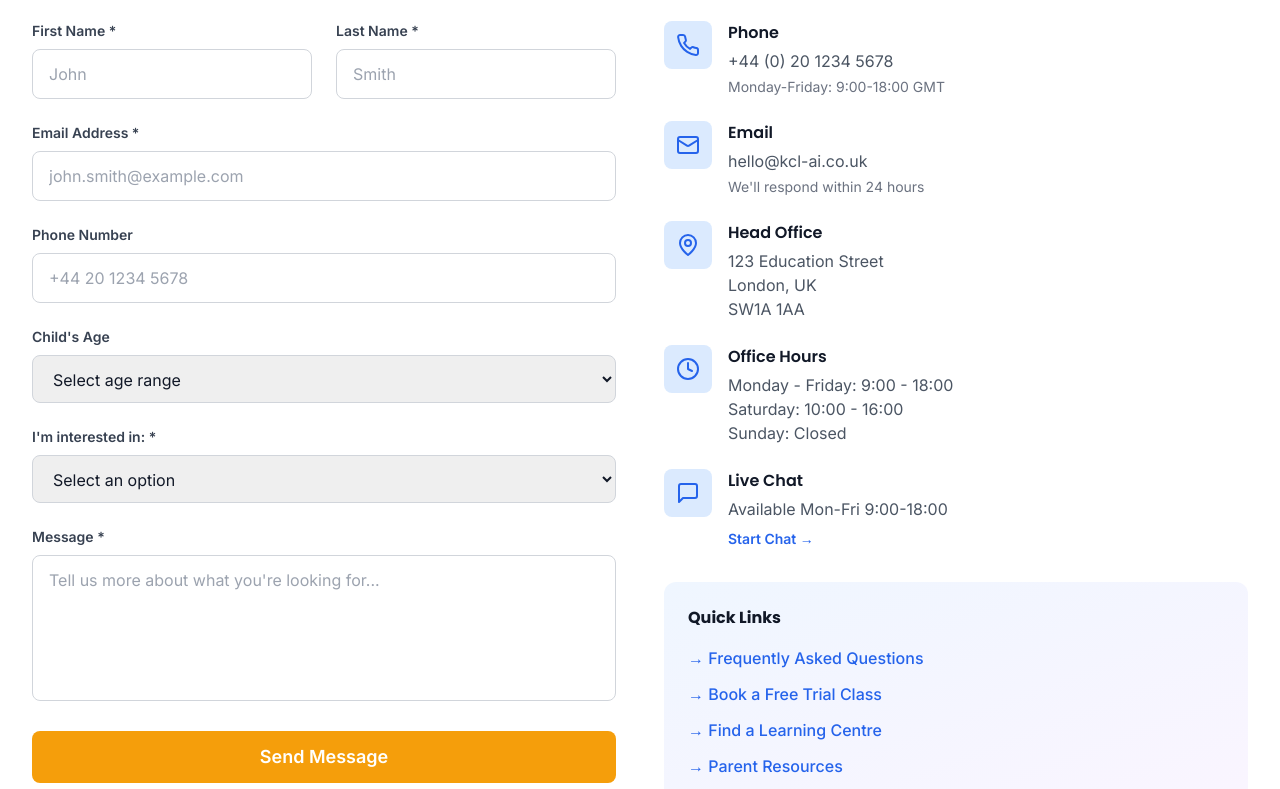
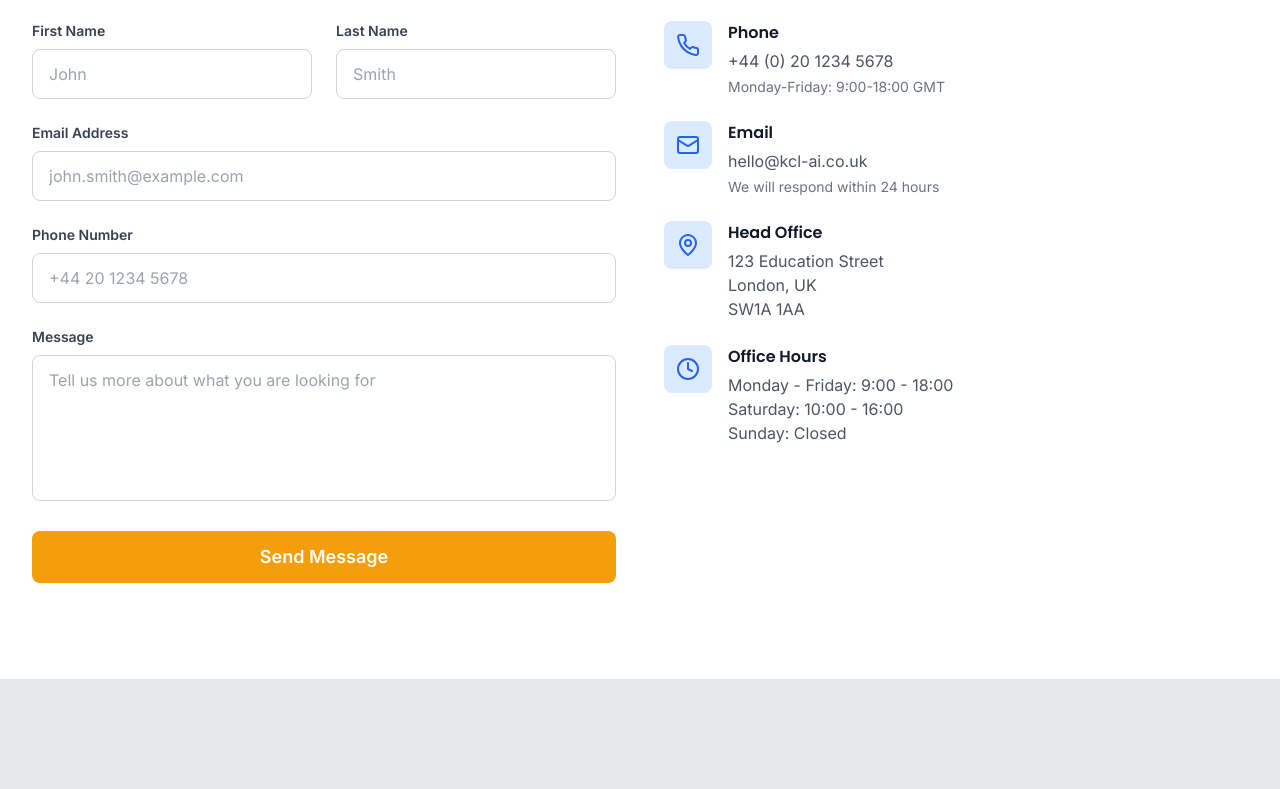
Before and after one commit to Baiyu19951014/baiyu, a Next.js app: page /en/contact in a window 1280 px wide. Shown: the part 571-1360 px from the top of the page. Built offline with nearby package versions, Linux system fonts and the light colour scheme.

Commit message:
fix: 简化 contact 页面,移除 br 标签

```diff
--- a/app/[locale]/contact/page.tsx
+++ b/app/[locale]/contact/page.tsx
@@ -13,14 +13,13 @@ export async function generateMetadata({ params: { locale } }: { params: { local
 export default function ContactPage({ params: { locale } }: { params: { locale: string } }) {
   return (
     <div className="min-h-screen pt-24">
-      {/* Hero Section */}
       <section className="section-padding bg-gradient-to-br from-primary-600 to-purple-600 text-white">
         <div className="container-custom mx-auto text-center">
           <h1 className="text-5xl md:text-6xl font-display font-bold mb-6">
             Get in Touch
           </h1>
           <p className="text-xl md:text-2xl max-w-3xl mx-auto opacity-90">
-            We&apos;re here to answer your questions and help you start your child&apos;s AI learning journey
+            We are here to answer your questions and help you start your child AI learning journey
           </p>
         </div>
       </section>
@@ -28,7 +27,6 @@ export default function ContactPage({ params: { locale } }: { params: { locale:
       <section className="section-padding bg-white">
         <div className="container-custom mx-auto">
           <div className="grid lg:grid-cols-2 gap-12">
-            {/* Contact Form */}
             <div>
               <h2 className="text-3xl font-display font-bold text-gray-900 mb-6">
                 Send us a Message
@@ -37,7 +35,7 @@ export default function ContactPage({ params: { locale } }: { params: { locale:
                 <div className="grid md:grid-cols-2 gap-6">
                   <div>
                     <label htmlFor="firstName" className="block text-sm font-semibold text-gray-700 mb-2">
-                      First Name *
+                      First Name
                     </label>
                     <input
                       type="text"
@@ -50,7 +48,7 @@ export default function ContactPage({ params: { locale } }: { params: { locale:
                   </div>
                   <div>
                     <label htmlFor="lastName" className="block text-sm font-semibold text-gray-700 mb-2">
-                      Last Name *
+                      Last Name
                     </label>
                     <input
                       type="text"
@@ -65,7 +63,7 @@ export default function ContactPage({ params: { locale } }: { params: { locale:
 
                 <div>
                   <label htmlFor="email" className="block text-sm font-semibold text-gray-700 mb-2">
-                    Email Address *
+                    Email Address
                   </label>
                   <input
                     type="email"
@@ -91,47 +89,8 @@ export default function ContactPage({ params: { locale } }: { params: { locale:
                 </div>
 
                 <div>
-                  <label htmlFor="childAge" className="block text-sm font-semibold text-gray-700 mb-2">
-                    Child's Age
-                  </label>
-                  <select
-                    id="childAge"
-                    name="childAge"
-                    className="w-full px-4 py-3 border border-gray-300 rounded-lg focus:ring-2 focus:ring-primary-500 focus:border-transparent transition-all"
-                  >
-                    <option value="">Select age range</option>
-                    <option value="4-6">4-6 years (Pre-Level 0)</option>
-                    <option value="7-9">7-9 years (Level 1)</option>
-                    <option value="10-12">10-12 years (Level 2)</option>
-                    <option value="13-14">13-14 years (Level 3)</option>
-                    <option value="15-16">15-16 years (Level 4)</option>
-                    <option value="17-18">17-18 years (Level 5)</option>
-                  </select>
-                </div>
-
-                <div>
-                  <label htmlFor="interest" className="block text-sm font-semibold text-gray-700 mb-2">
-                    I'm interested in: *
-                  </label>
-                  <select
-                    id="interest"
-                    name="interest"
-                    required
-                    className="w-full px-4 py-3 border border-gray-300 rounded-lg focus:ring-2 focus:ring-primary-500 focus:border-transparent transition-all"
-                  >
-                    <option value="">Select an option</option>
-                    <option value="trial">Booking a free trial class</option>
-                    <option value="enrolment">General enrolment information</option>
-                    <option value="curriculum">Learning about the curriculum</option>
-                    <option value="centres">Visiting a learning centre</option>
-                    <option value="partnership">Partnership opportunities</option>
-                    <option value="other">Other inquiry</option>
-                  </select>
-                </div>
-
-                <div>
                   <label htmlFor="message" className="block text-sm font-semibold text-gray-700 mb-2">
-                    Message *
+                    Message
                   </label>
                   <textarea
                     id="message"
@@ -139,7 +98,7 @@ export default function ContactPage({ params: { locale } }: { params: { locale:
                     required
                     rows={5}
                     className="w-full px-4 py-3 border border-gray-300 rounded-lg focus:ring-2 focus:ring-primary-500 focus:border-transparent transition-all resize-none"
-                    placeholder="Tell us more about what you're looking for..."
+                    placeholder="Tell us more about what you are looking for"
                   ></textarea>
                 </div>
 
@@ -149,15 +108,9 @@ export default function ContactPage({ params: { locale } }: { params: { locale:
                 >
                   Send Message
                 </button>
-
-                <p className="text-sm text-gray-600">
-                  By submitting this form, you consent to receive communications from KCL.
-                  We respect your privacy and will never share your information.
-                </p>
               </form>
             </div>
 
-            {/* Contact Information */}
             <div>
               <h2 className="text-3xl font-display font-bold text-gray-900 mb-6">
                 Contact Information
@@ -182,7 +135,7 @@ export default function ContactPage({ params: { locale } }: { params: { locale:
                   <div>
                     <h3 className="font-semibold text-gray-900 mb-1">Email</h3>
                     <p className="text-gray-600">hello@kcl-ai.co.uk</p>
-                    <p className="text-sm text-gray-500 mt-1">We&apos;ll respond within 24 hours</p>
+                    <p className="text-sm text-gray-500 mt-1">We will respond within 24 hours</p>
                   </div>
                 </div>
 
@@ -193,8 +146,12 @@ export default function ContactPage({ params: { locale } }: { params: { locale:
                   <div>
                     <h3 className="font-semibold text-gray-900 mb-1">Head Office</h3>
                     <p className="text-gray-600">
-                      123 Education Street<br />
-                      London, UK<br />
+                      123 Education Street
+                    </p>
+                    <p className="text-gray-600">
+                      London, UK
+                    </p>
+                    <p className="text-gray-600">
                       SW1A 1AA
                     </p>
                   </div>
@@ -206,44 +163,10 @@ export default function ContactPage({ params: { locale } }: { params: { locale:
                   </div>
                   <div>
                     <h3 className="font-semibold text-gray-900 mb-1">Office Hours</h3>
-                    <p className="text-gray-600">
-                      Monday - Friday: 9:00 - 18:00<br />
-                      Saturday: 10:00 - 16:00<br />
-                      Sunday: Closed
-                    </p>
+                    <p className="text-gray-600">Monday - Friday: 9:00 - 18:00</p>
+                    <p className="text-gray-600">Saturday: 10:00 - 16:00</p>
+                    <p className="text-gray-600">Sunday: Closed</p>
                   </div>
-                </div>
-
-                <div className="flex items-start space-x-4">
-                  <div className="w-12 h-12 bg-primary-100 rounded-lg flex items-center justify-center flex-shrink-0">
-                    <MessageSquare className="text-primary-600" size={24} />
-                  </div>
-                  <div>
-                    <h3 className="font-semibold text-gray-900 mb-1">Live Chat</h3>
-                    <p className="text-gray-600">Available Mon-Fri 9:00-18:00</p>
-                    <button className="mt-2 text-primary-600 hover:text-primary-700 font-semibold text-sm">
-                      Start Chat →
-                    </button>
-                  </div>
-                </div>
-              </div>
-
-              {/* Quick Links */}
-              <div className="bg-gradient-to-br from-primary-50 to-purple-50 rounded-xl p-6">
-                <h3 className="font-bold text-gray-900 mb-4">Quick Links</h3>
-                <div className="space-y-3">
-                  <a href={`/${locale}/faqs`} className="block text-primary-600 hover:text-primary-700 font-medium">
-                    → Frequently Asked Questions
-                  </a>
-                  <a href={`/${locale}/admissions/book-trial`} className="block text-primary-600 hover:text-primary-700 font-medium">
-                    → Book a Free Trial Class
-                  </a>
-                  <a href={`/${locale}/centres`} className="block text-primary-600 hover:text-primary-700 font-medium">
-                    → Find a Learning Centre
-                  </a>
-                  <a href={`/${locale}/parents`} className="block text-primary-600 hover:text-primary-700 font-medium">
-                    → Parent Resources
-                  </a>
                 </div>
               </div>
             </div>
@@ -251,7 +174,6 @@ export default function ContactPage({ params: { locale } }: { params: { locale:
         </div>
       </section>
 
-      {/* Map Section (Placeholder) */}
       <section className="h-96 bg-gray-200">
         <div className="w-full h-full flex items-center justify-center text-gray-500">
           <div className="text-center">
```
